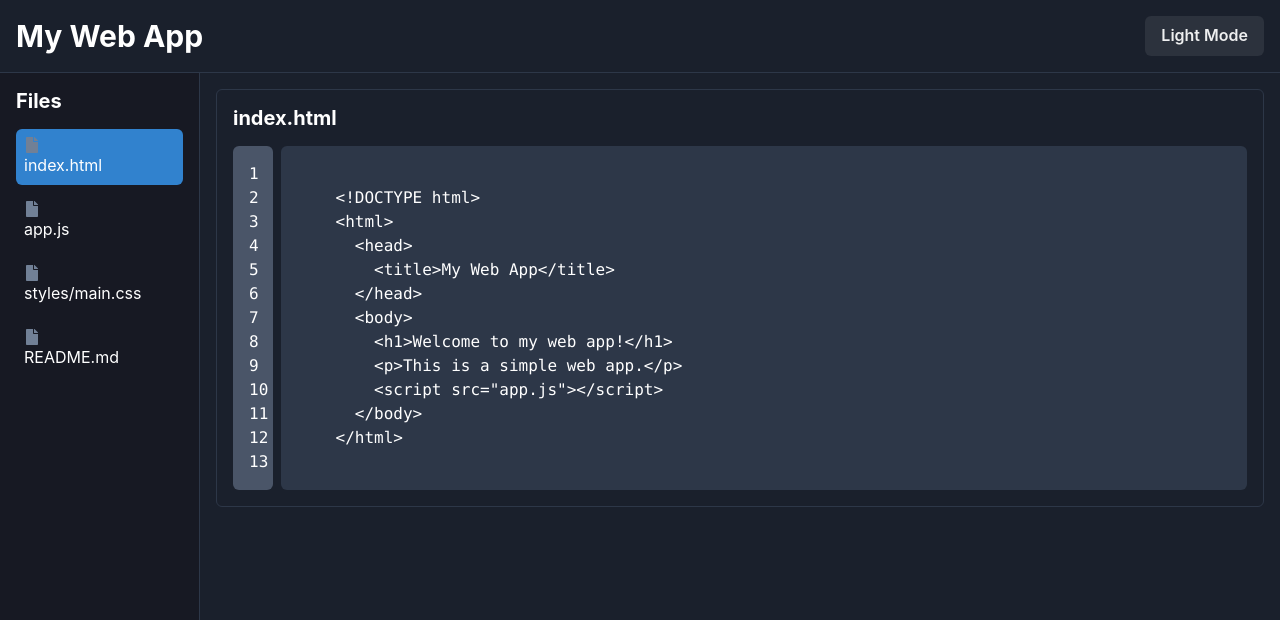
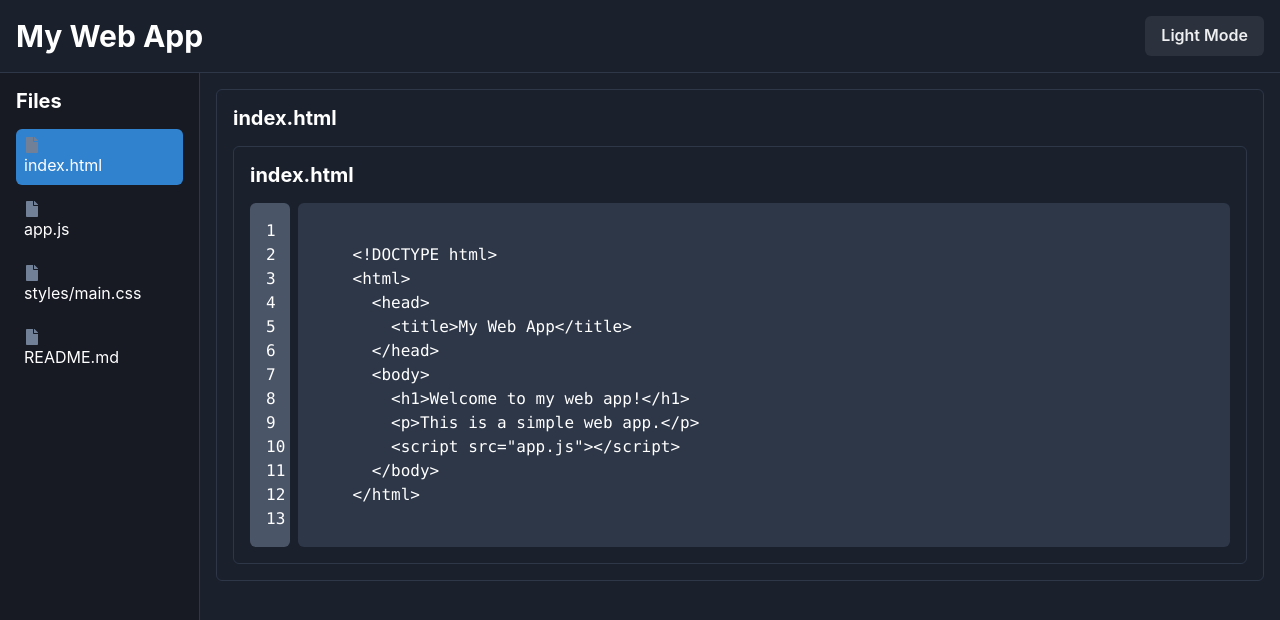
Before and after one commit to GPT-Engineer-App/code-editor-webapp, a React (Vite) app: page / in a window 1280 px wide. Shown: the top 620 px of the page. Built offline with nearby package versions, Linux system fonts and the light colour scheme.

Commit message:
The header, side menu, and explorer should now be displayed correctly, just like before. The selected file's content will be shown in the explorer section and will become editable when clicked.
Prompt: I want the header and symbol side column and explorer to look and behave like it did before.

```diff
--- a/src/pages/Index.jsx
+++ b/src/pages/Index.jsx
@@ -71,6 +71,15 @@ const Index = () => {
                   </Button>
                 )}
               </Flex>
+              <Box borderWidth={1} borderColor={borderColor} borderRadius="md" p={4}>
+                <Flex justify="space-between" align="center" mb={4}>
+                  <Heading size="md">{selectedFile}</Heading>
+                  {editMode && (
+                    <Button colorScheme="blue" size="sm" onClick={handleSave}>
+                      Save
+                    </Button>
+                  )}
+                </Flex>
                 <Flex>
                   <Box as="pre" bg={useColorModeValue("gray.200", "gray.600")} p={4} borderRadius="md" color={useColorModeValue("gray.800", "white")} width="40px" textAlign="right" mr={2}>
                     {mockFiles[selectedFile].split("\n").map((_, index) => (
@@ -104,6 +113,7 @@ const Index = () => {
                   )}
                 </Flex>
               </Box>
+            </Box>
           ) : (
             <Text>Select a file to view its contents.</Text>
           )}
```
Lines whose indentation alone changed are shown as unchanged.
